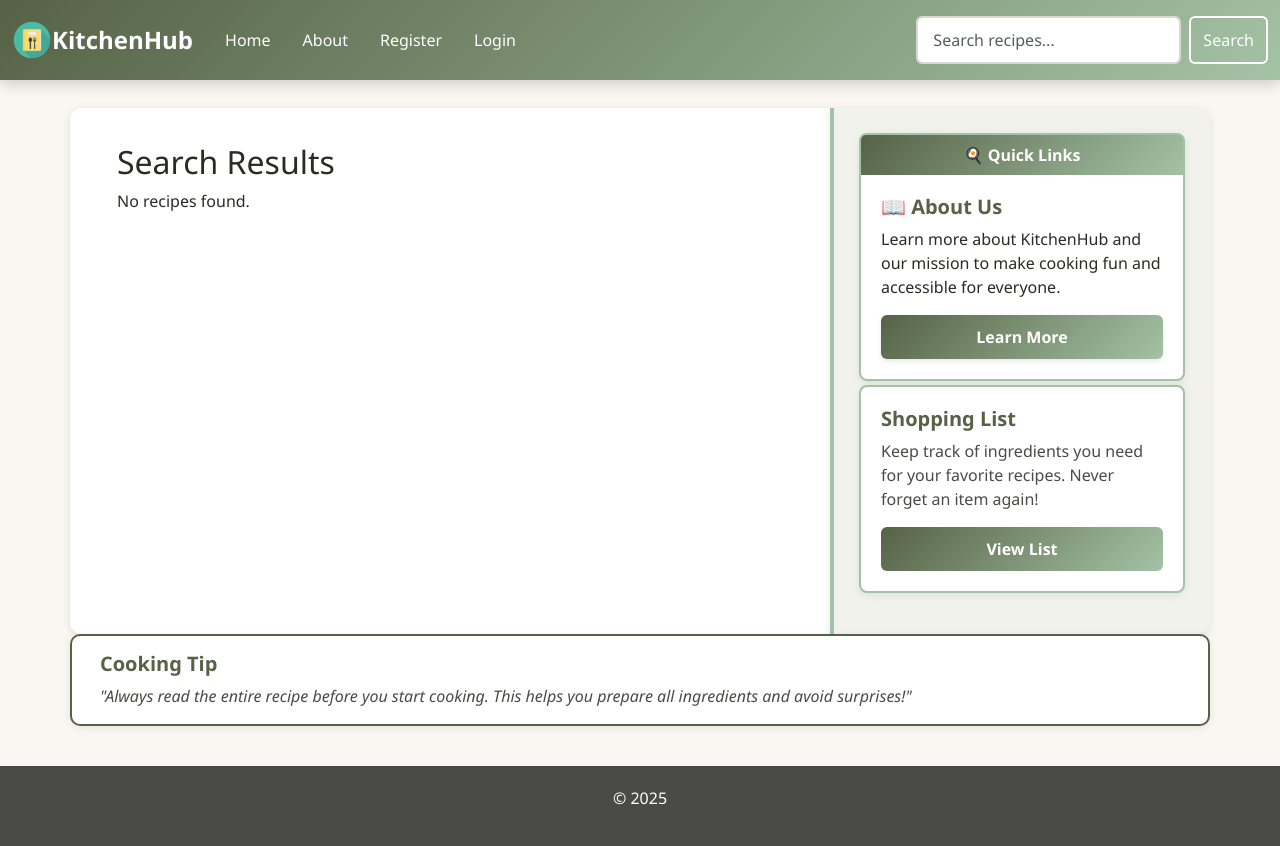
After one commit to DaianaPopa/Food-RecipeManager--efssdProject-, a Flask app: page /search in a window 1280 px wide. The commit adds this page. Run offline with Flask 3, Linux system fonts and the light colour scheme; some libraries are stand-ins or nearby versions.

Commit message:
initial commit

```diff
--- a/app.py
+++ b/app.py
@@ -205,16 +205,18 @@ def delete(id):
     flash('Recipe deleted successfully!', 'success')
     return redirect(url_for('recipes'))
 
+# SEARCH RECIPES
+@app.route('/search')
+def search():
+    from db.db import search_recipes
+    query = request.args.get('q', '').strip()
+    # If search bar is empty when button is pressed, this will show nothing
+    if not query:
+        return render_template("search.html", recipes=[], query=query)
 
-@app.route('/test-recipes')
-def test_recipes():
-    from db.db import get_all_recipes
-    recipes = get_all_recipes()
-    output = "<h1>Recipes Test</h1>"
-    for recipe in recipes:
-        output += f"<p><strong>Name:</strong> {recipe['name']}<br>"
-        output += f"<strong>Poster:</strong> {recipe['poster']}<br><br></p>"
-    return output
+    recipes = search_recipes(query)
+
+    return render_template('search.html', recipes=recipes, query=query)
 
 # RUN APP
 if __name__ == '__main__':
--- a/db/db.py
+++ b/db/db.py
@@ -156,3 +156,20 @@ def delete_recipe_ingredients(recipe_id):
     conn.execute("DELETE FROM ingredients WHERE recipe_id=?", (recipe_id,))
     conn.commit()
     conn.close()
+
+def search_recipes(search_term):
+    conn = get_db_connection()
+    cursor = conn.cursor()
+
+    # Perform case-insensitive search
+    sql = """
+        SELECT id, name, poster
+        FROM recipes
+        WHERE LOWER(name) LIKE ?
+    """
+    # Allows partial matches
+    cursor.execute(sql, (f"%{search_term.lower()}%",))
+    results = cursor.fetchall()
+
+    conn.close()
+    return results
--- a/templates/base.html
+++ b/templates/base.html
@@ -48,8 +48,8 @@
                 </div>
             </div>
             <!-- Search form - aligned to the right -->
-            <form class="form-inline my-2 my-lg-0 d-flex">
-                 <input class="form-control me-2 search-input" type="search" placeholder="Search recipes..." aria-label="Search">
+            <form class="form-inline my-2 my-lg-0 d-flex" action="{{ url_for('search') }}" method="GET">
+                 <input class="form-control me-2 search-input" type="search" name="q" placeholder="Search recipes..." aria-label="Search">
                 <button class="btn btn-outline-light my-2 my-sm-0" type="submit">Search</button>
             </form>
         </div>
--- a/templates/recipe.html
+++ b/templates/recipe.html
@@ -9,7 +9,7 @@
 
 <div class="row">
     <div class="col-md-4 mb-3 text-center">
-        <img src="{{ recipe['poster'] }}" alt="Image for {{ recipe['name'] }}" class="img-fluid">
+        <img src="{{ recipe['poster'] }}" alt="Image for {{ recipe['name'] }}" class="img-fluid" style="border: 2px solid #566246;">
     </div>
 
     <div class="col-md-8">
--- /dev/null
+++ b/templates/search.html
@@ -0,0 +1,24 @@
+{% extends "base.html" %}
+
+{% block content %}
+    <div class="container">
+        <h2>Search Results</h2>
+        {% if recipes %}
+            <div class="row">
+                {% for recipe in recipes %}
+                    <div class="col-md-4 mb-4">
+                        <div class="card">
+                            <img src="{{ recipe.poster }}" class="card-img-top" alt="{{ recipe.name }}">
+                            <div class="card-body">
+                                <h5 class="card-title">{{ recipe.name }}</h5>
+                                <a href="{{ url_for('recipe', id=recipe['id']) }}" class="btn btn-sm btn-outline-secondary">Method</a>
+                            </div>
+                        </div>
+                    </div>
+                {% endfor %}
+            </div>
+        {% else %}
+            <p>No recipes found.</p>
+        {% endif %}
+    </div>
+{% endblock %}
```
